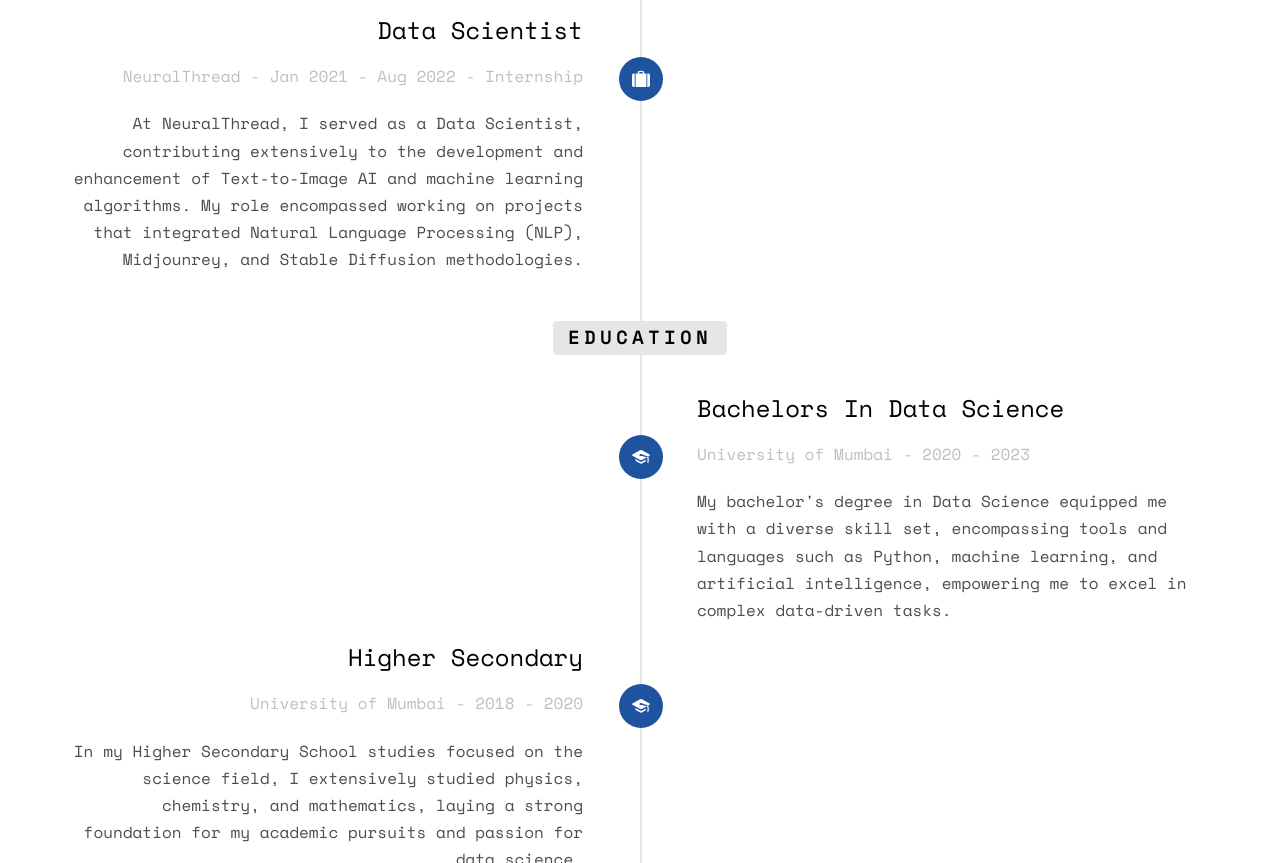
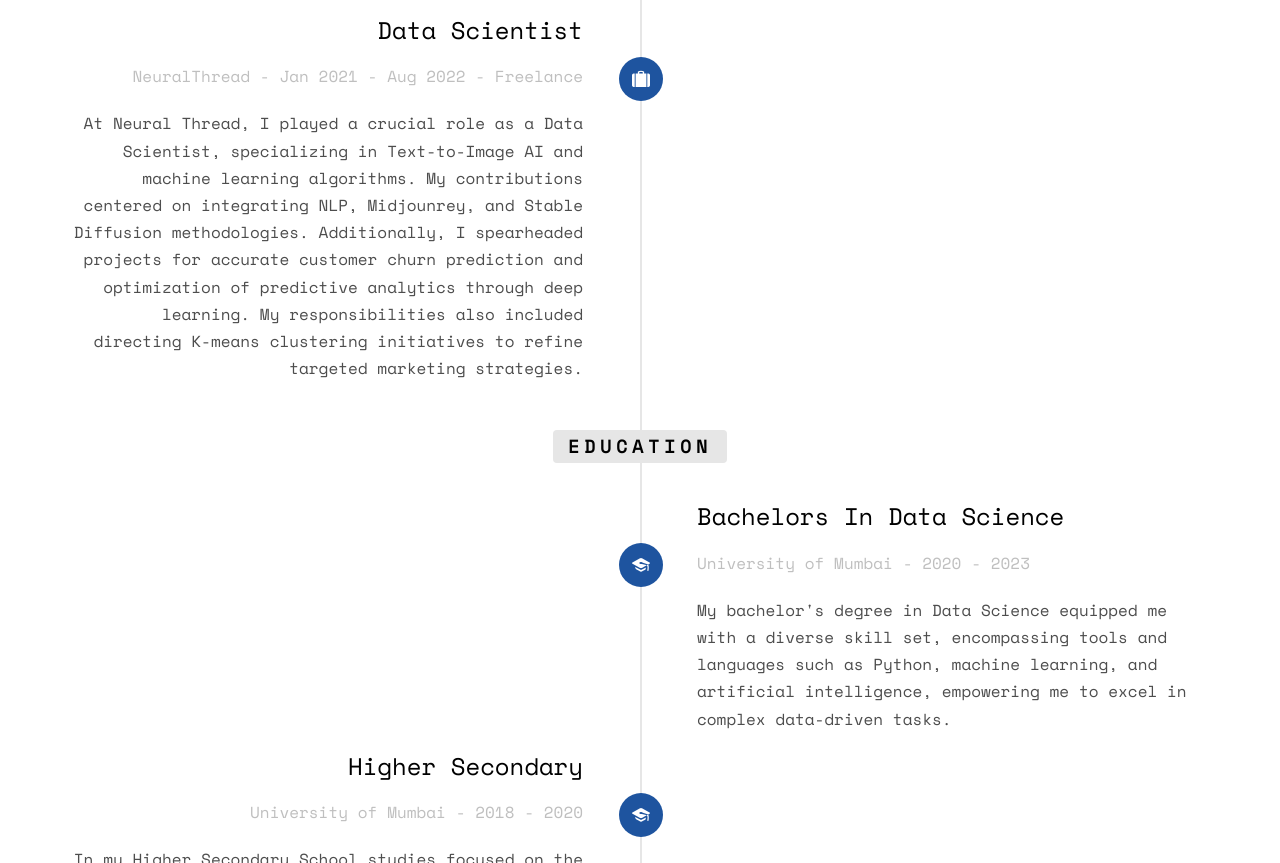
Before and after one commit to ESP1420/ClientESP-0, a plain HTML site: page samir.html in a window 1280 px wide. Shown: the part 2456-3319 px from the top of the page. Drawn offline with nearby package versions, Linux system fonts and the light colour scheme; some packages are replaced by stand-ins of ours; no server answers; files whose address does not match are found by name.

Commit message:
Update samir.html

```diff
--- a/samir.html
+++ b/samir.html
@@ -150,10 +150,10 @@
 							<div class="timeline-panel">
 								<div class="timeline-heading">
 									<h3 class="timeline-title">Data Scientist </h3>
-									<span class="company">NeuralThread - Jan 2021 - Aug 2022 - Internship</span>
+									<span class="company">NeuralThread - Jan 2021 - Aug 2022 - Freelance</span>
 								</div>
 								<div class="timeline-body">
-									<p>At NeuralThread, I served as a Data Scientist, contributing extensively to the development and enhancement of Text-to-Image AI and machine learning algorithms. My role encompassed working on projects that integrated Natural Language Processing (NLP), Midjounrey, and Stable Diffusion methodologies.</p></div>
+									<p>At Neural Thread, I played a crucial role as a Data Scientist, specializing in Text-to-Image AI and machine learning algorithms. My contributions centered on integrating NLP, Midjounrey, and Stable Diffusion methodologies. Additionally, I spearheaded projects for accurate customer churn prediction and optimization of predictive analytics through deep learning. My responsibilities also included directing K-means clustering initiatives to refine targeted marketing strategies.</p></div>
 							</div>
 						</li>
 
```
